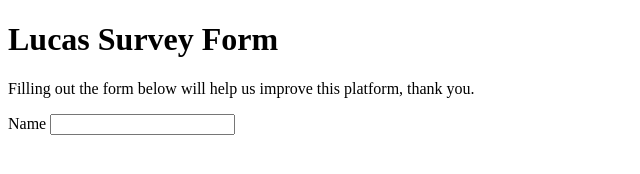
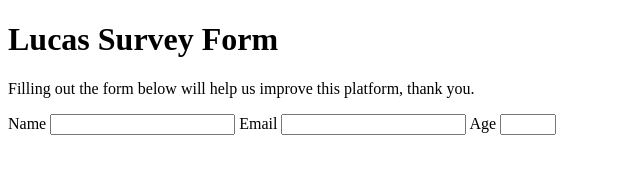
Before and after one commit to llucasy/survey-form-freecodecamp, a plain HTML site: page index.html in a window 1280 px wide. Shown: the whole page, without its empty margins (0-640 px from the left). Drawn offline with Linux system fonts and the light colour scheme.

Commit message:
User Story From 5 to 9

```diff
--- a/index.html
+++ b/index.html
@@ -13,6 +13,10 @@
     <form id="survey-form">
         <label for="name">Name</label>
         <input type="text" id="name" required>
+        <label for="email">Email</label>
+        <input type="email" id="email" required>
+        <label for="number">Age</label>
+        <input type="number" id="number" min="14" max="90">
     </form>
 
     <script src="https://cdn.freecodecamp.org/testable-projects-fcc/v1/bundle.js"></script>
```
